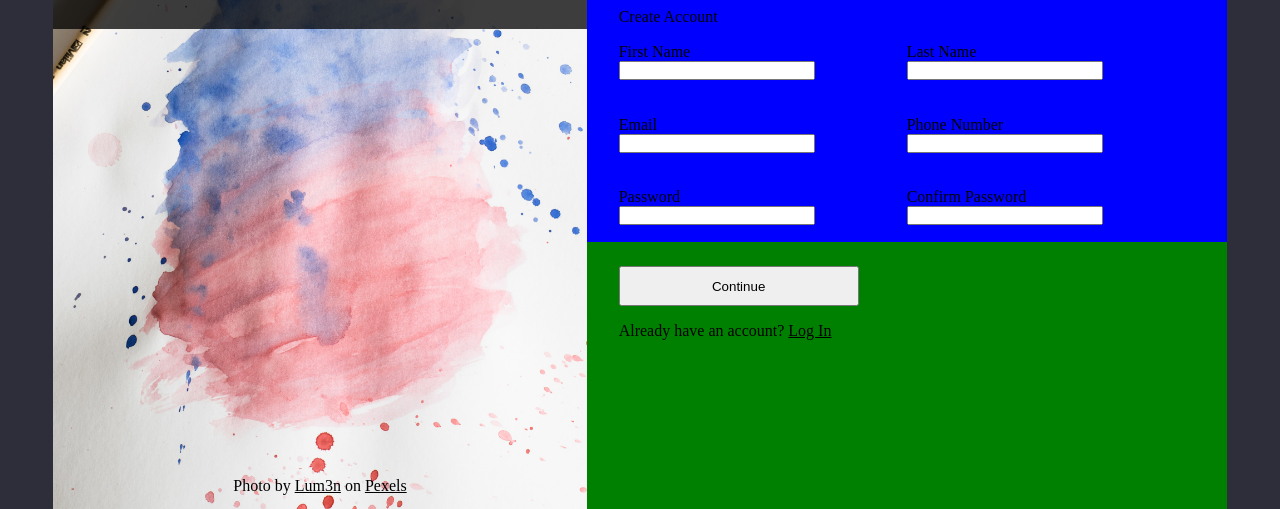
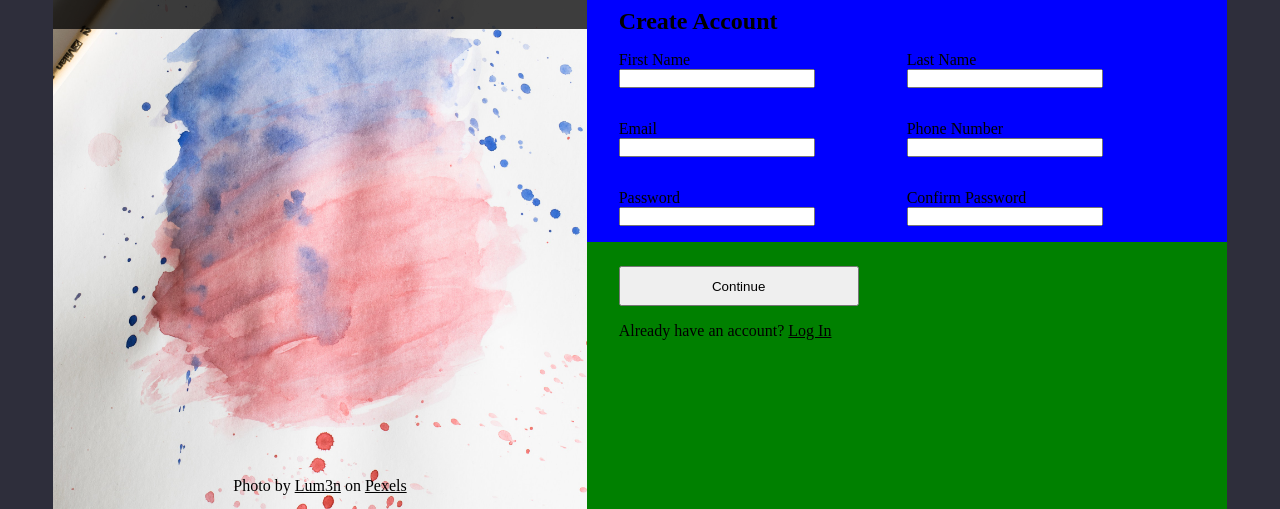
Before and after one commit to Watermelon4/sign-up-form, a plain HTML site: page index.html in a window 1280 px wide. Shown: the part 291-800 px from the top of the page. Drawn offline with Linux system fonts and the light colour scheme.

Commit message:
increase size of legend - add id for legend

```diff
--- a/index.html
+++ b/index.html
@@ -33,7 +33,7 @@
       </div>
       <div id="information">
         <form class="signup-form">
-          <legend>Create Account</legend>
+          <legend id="form-legend">Create Account</legend>
           <fieldset class="signup-fieldset">
             <div class="grid-container">
               <div id="first-name">
--- a/styles.css
+++ b/styles.css
@@ -134,6 +134,11 @@ a {
   border: 0;
 }
 
+#form-legend {
+  font-weight: 800;
+  font-size: 24px;
+}
+
 .grid-container {
   display: grid;
   flex: 1 1 0;
```
